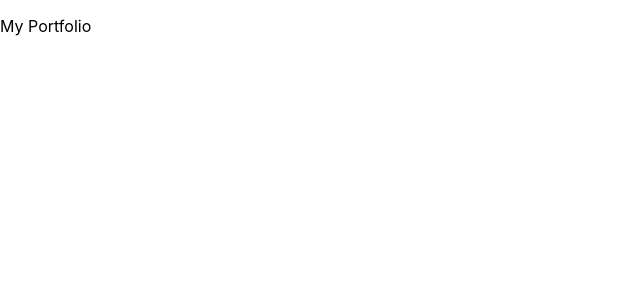
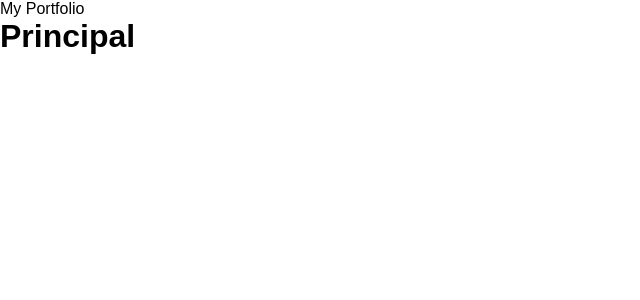
Before and after one commit to holygato/ImSamuelCovalero.github.io, a React (Create React App) app in the folder my-portfolio/: page / in a window 1280 px wide. Shown: the top 300 px of the page, without its empty margins (0-640 px from the left). Built offline with nearby package versions, Linux system fonts and the light colour scheme.

Commit message:
feat(Configurações): Cria o arquivo Content em routers, a página Principal em pages, instala styled components e cria a o arquivo Globals em styles para resetar o CSS

```diff
--- a/my-portfolio/package.json
+++ b/my-portfolio/package.json
@@ -14,6 +14,7 @@
     "react-scripts": "5.0.1",
     "redux": "^4.2.0",
     "redux-devtools-extension": "^2.13.9",
+    "styled-components": "^5.3.5",
     "web-vitals": "^2.1.4"
   },
   "scripts": {
--- a/my-portfolio/src/App.jsx
+++ b/my-portfolio/src/App.jsx
@@ -1,11 +1,13 @@
 import React from 'react';
-
-// teste
+import Content from './routers/Content';
+import GlobalStyle from './styles/Globals';
 
 function App() {
   return (
     <div>
       <p>My Portfolio</p>
+      <GlobalStyle />
+      <Content />
     </div>
   );
 }
--- /dev/null
+++ b/my-portfolio/src/pages/Principal.jsx
@@ -0,0 +1,12 @@
+// página principal
+import React from 'react';
+
+function Principal() {
+  return (
+    <div>
+      <h1>Principal</h1>
+    </div>
+  );
+}
+
+export default Principal;
--- /dev/null
+++ b/my-portfolio/src/routers/Content.jsx
@@ -0,0 +1,13 @@
+import React from 'react';
+import { Route, Routes } from 'react-router-dom';
+import Principal from '../pages/Principal';
+
+function Content() {
+  return (
+    <Routes>
+      <Route exact path="/" element={<Principal />} />
+    </Routes>
+  );
+}
+
+export default Content;
--- a/my-portfolio/src/serviceWorker.js
+++ b/my-portfolio/src/serviceWorker.js
@@ -1,3 +1,6 @@
+/* eslint-disable sonarjs/cognitive-complexity */
+/* eslint-disable no-magic-numbers */
+/* eslint-disable react-func/max-lines-per-function */
 /* eslint-disable no-console */
 /* eslint-disable no-param-reassign */
 /* eslint-disable no-use-before-define */
--- /dev/null
+++ b/my-portfolio/src/styles/Globals.jsx
@@ -0,0 +1,18 @@
+import { createGlobalStyle } from 'styled-components';
+
+export default createGlobalStyle`
+  * {
+    padding: 0;
+    font-family: sans-serif;
+    margin: 0;
+    outline: 0;
+    box-sizing: border-box;
+  }
+  body {
+    -webkit-font-smoothing: antialiased !important;
+  }
+
+  body html #root {
+    height: 100%;
+  }
+`;
```
Also changed, not shown: 1 other file (tests, documents, lock files or other folders).
